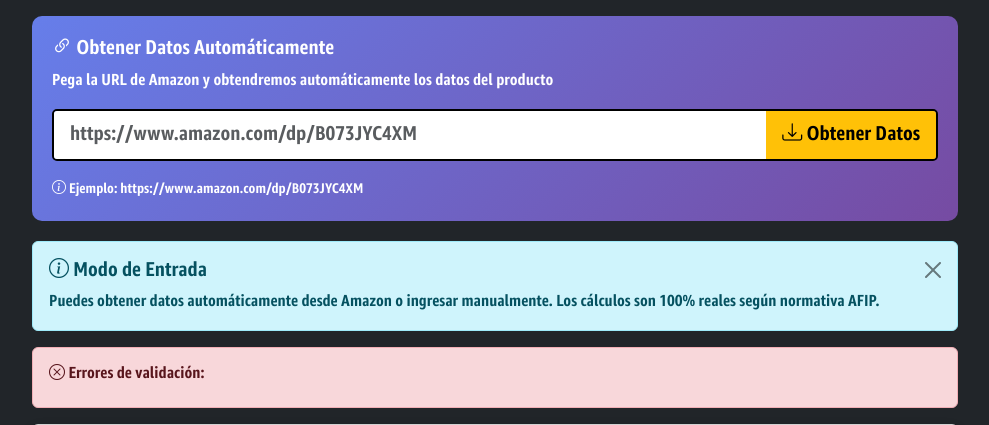
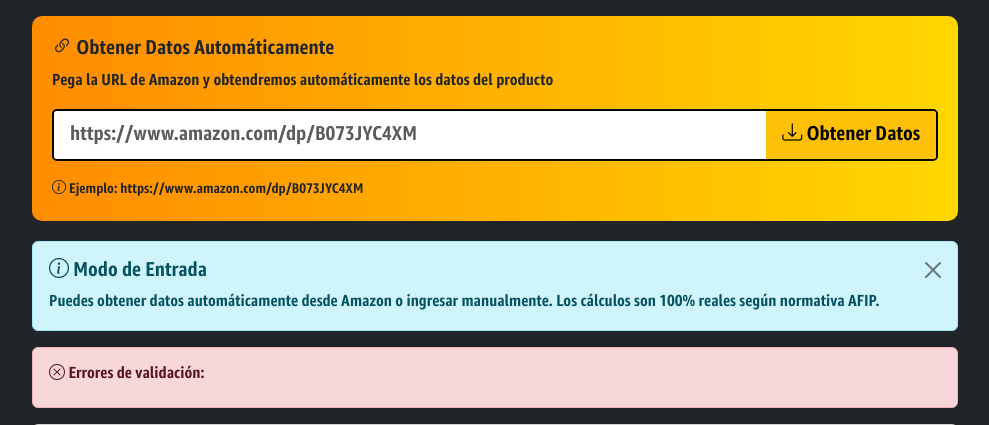
Before and after one commit to dylankuka/Calculadora, a CodeIgniter 4 app: the page made by Calculadora/app/Views/Historial/crear.php in a window 1280 px wide. Shown: the part 104-529 px from the top of the page, without its empty margins (145-1134 px from the left). Run offline with PHP 8.4 and a stand-in for CodeIgniter, Linux system fonts and the light colour scheme; the template is opened without the code that fills it, so the values that code supplies are empty; some libraries are stand-ins or nearby versions.

Commit message:
Update styles and enhance product data retrieval section in crear.php

```diff
--- a/Calculadora/app/Views/Historial/crear.php
+++ b/Calculadora/app/Views/Historial/crear.php
@@ -9,7 +9,7 @@
     <link href="https://cdn.jsdelivr.net/npm/bootstrap-icons@1.7.2/font/bootstrap-icons.css" rel="stylesheet">
     <style>
         .url-section {
-            background: linear-gradient(135deg, #667eea 0%, #764ba2 100%);
+            background: linear-gradient(to left, #FFD700, #FF8C00);
             color: white;
             border-radius: 10px;
             padding: 20px;
@@ -59,8 +59,8 @@
             </nav>
 
             <!-- SECCIÓN NUEVA: Obtener datos desde URL -->
-            <div class="url-section">
-                <h5><i class="bi bi-link-45deg"></i> Obtener Datos Automáticamente</h5>
+            <div class="text-dark url-section">
+                <h5><i class="bi text-dark bi-link-45deg"></i> Obtener Datos Automáticamente</h5>
                 <p class="mb-3">Pega la URL de Amazon y obtendremos automáticamente los datos del producto</p>
                 <div class="input-group mb-3">
                     <input type="text" class="form-control form-control-lg" id="amazon_url_input" placeholder="https://www.amazon.com/dp/B073JYC4XM">
@@ -157,9 +157,50 @@
                                 </div>
                             </div>
                         </div>
+                    </div>
+                </div>
 
-                        <!-- Acordeón de ayuda: Ejemplos de categorías -->
-                        <div class="accordion mt-3" id="accordionCategorias">
+
+                <!-- PASO 2: Categoría -->
+                <div class="card shadow card-custom2 mb-4">
+                    <div class="card-header card-custom textcolor">
+                        <h5><i class="bi bi-2-circle-fill text-warning"></i> Categoría del Producto</h5>
+                    </div>
+                    <div class="card-body">
+                        <div class="row">
+                            <div class="col-md-8">
+                                <label for="categoria_id" class="form-label"><i class="bi bi-tag-fill"></i> Selecciona la Categoría *</label>
+                                <select class="form-select" id="categoria_id" name="categoria_id" required onchange="mostrarInfoCategoria()">
+                                    <option value="">-- Selecciona una categoría --</option>
+                                    <?php if (isset($categorias) && !empty($categorias)): ?>
+                                        <?php foreach ($categorias as $categoria): ?>
+                                            <option value="<?= $categoria['id'] ?>" data-arancel="<?= $categoria['arancel_porcentaje'] ?>" data-exento="<?= $categoria['exento_iva'] ?>" data-descripcion="<?= esc($categoria['descripcion']) ?>" <?= set_select('categoria_id', $categoria['id'], ($old_input['categoria_id'] ?? '') == $categoria['id']) ?>>
+                                                <?= esc($categoria['nombre']) ?> (Arancel: <?= $categoria['arancel_porcentaje'] ?>%)
+                                            </option>
+                                        <?php endforeach; ?>
+                                    <?php endif; ?>
+                                </select>
+                            </div>
+                            <div class="col-md-4">
+                                <div id="categoria-info" class="categoria-info text-dark" style="display: none;">
+                                    <h6><i class="bi bi-info-circle text-dark"></i> Información</h6>
+                                    <div class="row text-dark text-center">
+                                        <div class="text-dark col-6">
+                                            <div class="border-end text-dark border-light">
+                                                <h4 class="mb-1" id="categoria-arancel">0%</h4>
+                                                <small>Arancel</small>
+                                            </div>
+                                        </div>
+                                        <div class="col-6">
+                                            <h4 class="text-dark mb-1" id="categoria-iva">21%</h4>
+                                            <small>IVA</small>
+                                        </div>
+                                    </div>
+                                    <div class="text-dark mt-2"><small id="categoria-descripcion">-</small></div>
+                                </div>
+
+                            </div>
+                            <div class="accordion mt-3" id="accordionCategorias">
                             <div class="accordion-item bg-dark border-secondary">
                                 <h2 class="accordion-header">
                                     <button class="accordion-button collapsed bg-dark text-light" type="button" data-bs-toggle="collapse" data-bs-target="#collapseCategorias">
```
Also changed, not shown: other parts of Calculadora/app/Views/Historial/crear.php (+7 -44 lines).
